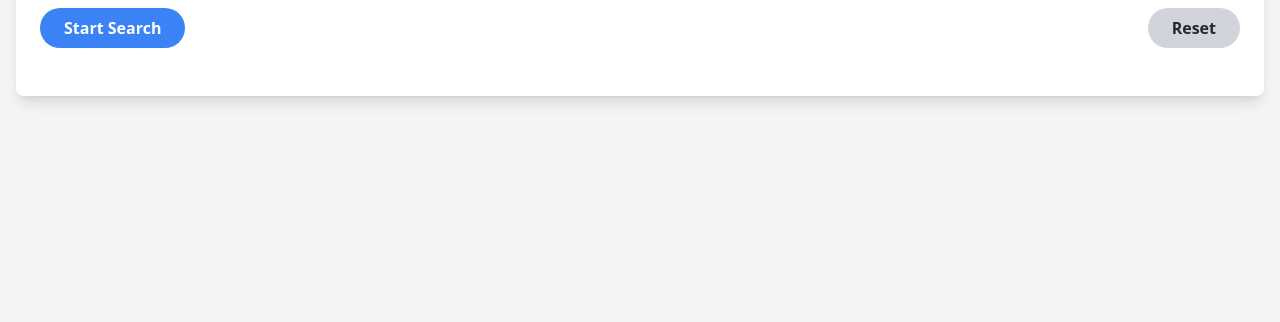
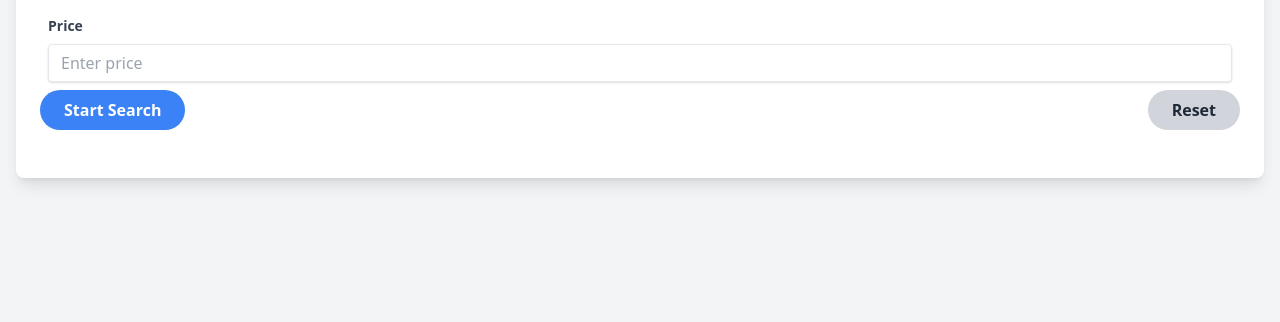
Before and after one commit to Ahmed-cmd-web/deal-hunter, a Django app: page / in a window 1280 px wide. Shown: the part 286-608 px from the top of the page. Run offline with Django 4.2, Linux system fonts and the light colour scheme; some libraries are stand-ins or nearby versions.

Commit message:
shift price field

```diff
--- a/dealHunter/settingsConfig/development.py
+++ b/dealHunter/settingsConfig/development.py
@@ -57,7 +57,7 @@ ROOT_URLCONF = "dealHunter.urls"
 TEMPLATES = [
     {
         "BACKEND": "django.template.backends.django.DjangoTemplates",
-        "DIRS": [BASE_DIR / "templates"],
+        "DIRS": [BASE_DIR / "templates",'templates'],
         "APP_DIRS": True,
         "OPTIONS": {
             "context_processors": [
@@ -114,7 +114,6 @@ USE_I18N = True
 
 USE_TZ = True
 
-
 # Static files (CSS, JavaScript, Images)
 # https://docs.djangoproject.com/en/4.2/howto/static-files/
 
--- a/templates/base.html
+++ b/templates/base.html
@@ -64,7 +64,22 @@
               ></select>
             </div>
           </div>
-
+          <div class="m-2">
+            <label
+              class="block text-gray-700 text-sm font-bold mb-2 w-full"
+              for="price"
+            >
+              Price
+            </label>
+            <input
+              class="shadow appearance-none border rounded w-full py-2 px-3 text-gray-700 leading-tight focus:outline-none focus:shadow-outline"
+              id="price"
+              type="number"
+              step="any"
+              placeholder="Enter price"
+              required
+            />
+          </div>
           <div class="flex justify-between items-center">
             <button
               class="bg-blue-500 hover:bg-blue-700 text-white font-bold py-2 px-6 rounded-full focus:outline-none focus:shadow-outline transition duration-300"
@@ -89,22 +104,7 @@
               <span id="findingsCount" class="font-bold text-blue-600"></span>
             </p>
           </div>
-          <div class="m-2">
-            <label
-              class="block text-gray-700 text-sm font-bold mb-2 w-full"
-              for="price"
-            >
-              Price
-            </label>
-            <input
-              class="shadow appearance-none border rounded w-full py-2 px-3 text-gray-700 leading-tight focus:outline-none focus:shadow-outline"
-              id="price"
-              type="number"
-              step="any"
-              placeholder="Enter price"
-              required
-            />
-          </div>
+
           <div
             class="flex flex-col sm:flex-row justify-between items-center space-y-4 sm:space-y-0 sm:space-x-4 mb-6"
           >
@@ -210,7 +210,6 @@
       }
     </style>
     <script>
-
       const baseUrl = 'https://{{ request.get_host }}/'
       const getCountries = async () => {
         let res = await $.ajax({
@@ -249,6 +248,9 @@
         .getElementById('searchForm')
         .addEventListener('submit', async function (e) {
           e.preventDefault()
+          const price = document.getElementById('price').value
+          if (!price || parseInt(price) < 0)
+            return alert('Please enter a valid price to extract.')
           const searchWord = document.getElementById('keyword').value
           showLoading(true)
           const sourceCountry = document.getElementById(
```
Also changed, not shown: request_result_app/migrations/0006_alter_request_source_country_and_more.py (added).
